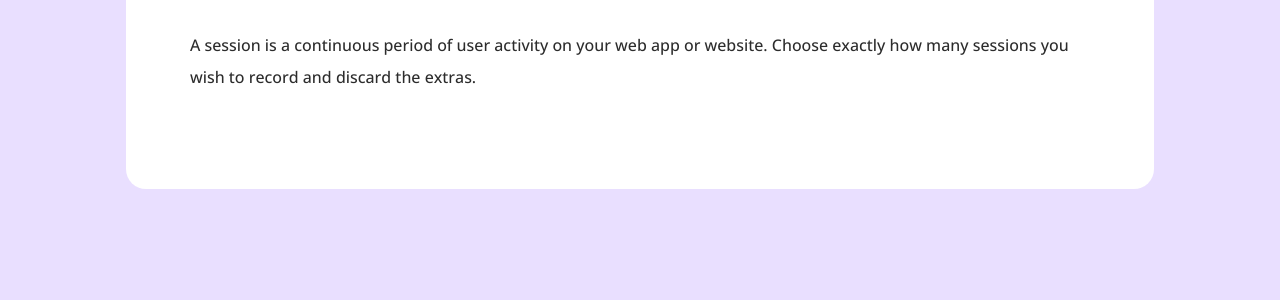
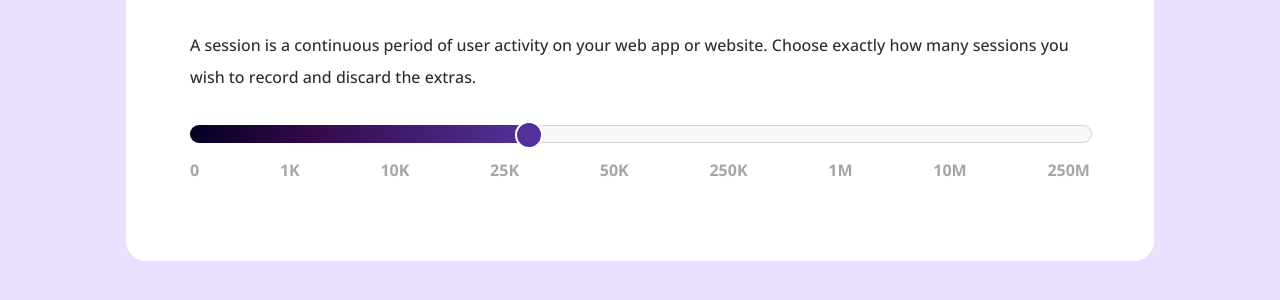
Before and after one commit to jassimalfonso/CS_cost_estimator_project, a plain HTML site: page index.html in a window 1280 px wide. Shown: the part 518-818 px from the top of the page. Drawn offline with nearby package versions, Linux system fonts and the light colour scheme.

Commit message:
Added the slider section

```diff
--- a/index.css
+++ b/index.css
@@ -134,3 +134,62 @@ h1 {
 	line-height: 32px;
 	margin: 16px 0 32px 0;
 }
+
+.slider {
+	width: 100%;
+	position: relative;
+}
+
+.slider .bar {
+	width: 100%;
+	height: 16px;
+	background-color: rgb(248, 248, 248);
+	border: 1px solid rgb(210, 210, 210);
+	border-radius: 20px;
+}
+
+.slider .progress {
+	width: 38%;
+	height: 18px;
+	background: linear-gradient(
+		90deg,
+		rgba(2, 0, 36, 1) 0%,
+		rgba(53, 10, 74, 1) 36%,
+		rgba(83, 49, 156, 1) 100%
+	);
+	border-top-left-radius: 20px;
+	border-bottom-left-radius: 20px;
+	position: absolute;
+	top: 0;
+	left: 0;
+}
+
+.slider .point {
+	width: 24px;
+	height: 24px;
+	border: 2px solid white;
+	border-radius: 50%;
+	background-color: rgb(83, 49, 156);
+	position: absolute;
+	top: -4px;
+	left: 95%;
+	transition: 0.15s transform ease;
+}
+
+.slider .point:hover {
+	cursor: pointer;
+	transform: scale(1.15);
+}
+
+scale {
+	width: 100%;
+}
+
+.slider .scale ul {
+	list-style: none;
+	display: flex;
+	justify-content: space-between;
+	padding: 0;
+	font-weight: bold;
+	color:rgb(166, 166, 166)
+}
--- a/index.html
+++ b/index.html
@@ -38,6 +38,26 @@
             <p class="number">20,000</p>
         </div>
         <p class="description">A session is a continuous period of user activity on your web app or website. Choose exactly how many sessions you wish to record and discard the extras. </p>
+        <div class="slider">
+            <div class="bar">
+                <div class="progress">
+                    <div class="point"></div>
+                </div>
+            </div>
+            <div class="scale">
+                <ul>
+                    <li>0</li>
+                    <li>1K</li>
+                    <li>10K</li>
+                    <li>25K</li>
+                    <li>50K</li>
+                    <li>250K</li>
+                    <li>1M</li>
+                    <li>10M</li>
+                    <li>250M</li>
+                </ul>
+            </div>
+        </div>
     </div>
 </body>
 
```
